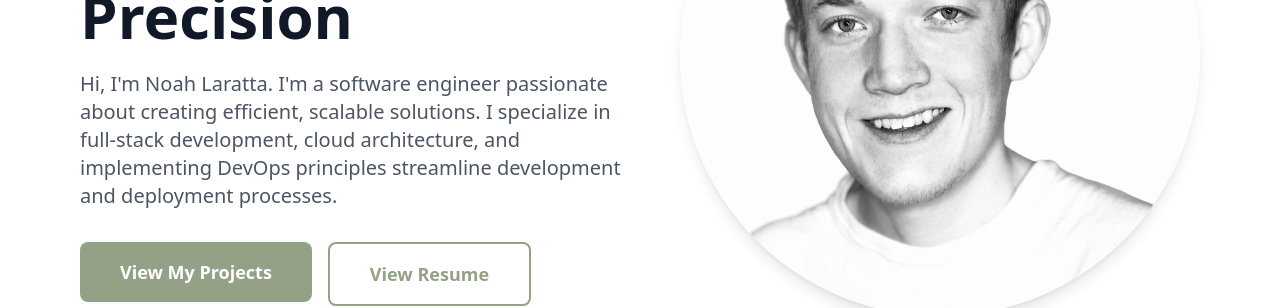
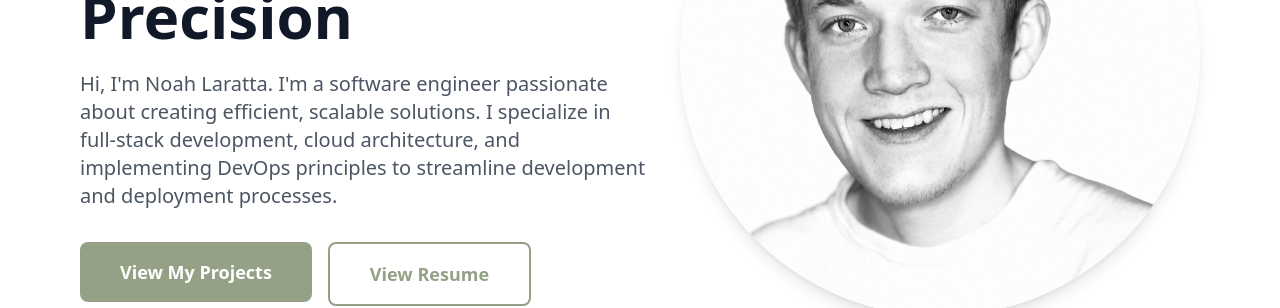
Before and after one commit to nlaratta/noahlaratta, a Next.js app: page / in a window 1280 px wide. Shown: the part 408-716 px from the top of the page. Built offline with nearby package versions, Linux system fonts and the light colour scheme.

Commit message:
Update intro blurb

```diff
--- a/pages/index.tsx
+++ b/pages/index.tsx
@@ -39,7 +39,7 @@ export default function Home() {
               <p className="text-lg md:text-xl text-gray-600 hover:text-gray-800 mb-8 leading-relaxed transition-colors duration-300">
                 Hi, I&apos;m Noah Laratta. I&apos;m a software engineer passionate about creating efficient,
                 scalable solutions. I specialize in full-stack development, cloud architecture, and implementing DevOps
-                principles streamline development and deployment processes.
+                principles to streamline development and deployment processes.
               </p>
 
               <div className="flex flex-col sm:flex-row gap-4 md:justify-start justify-center">
```
